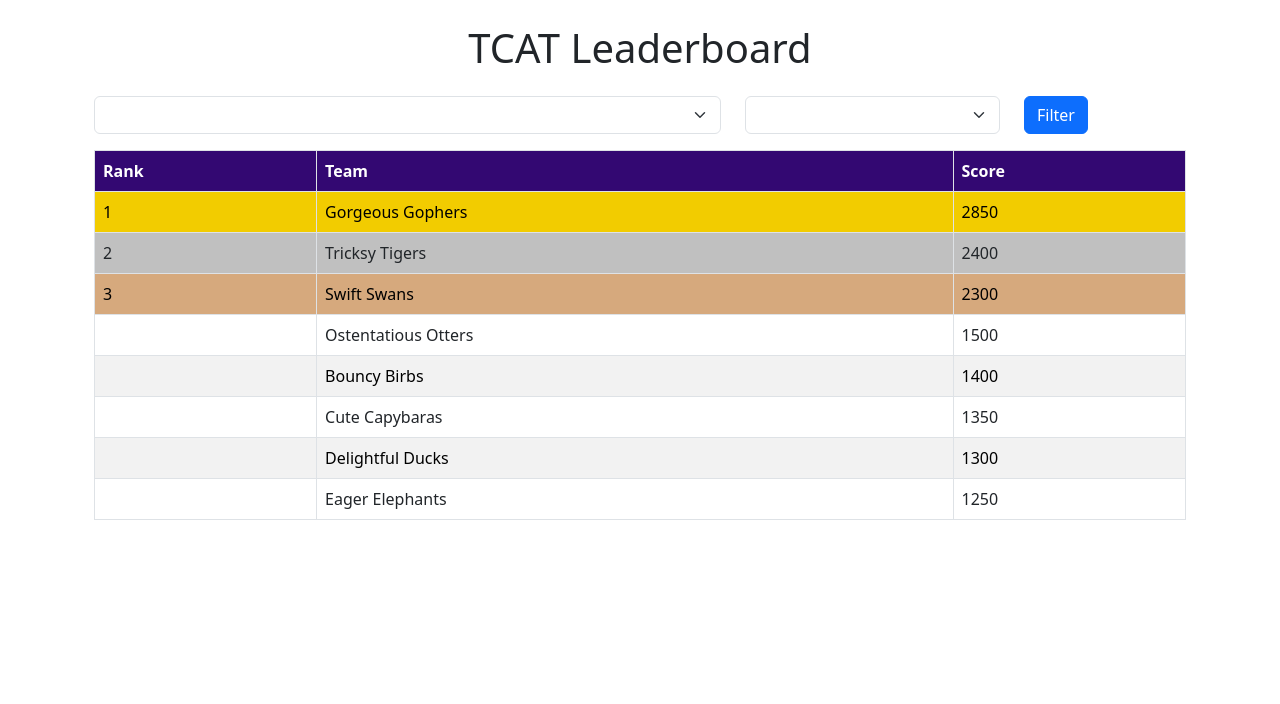
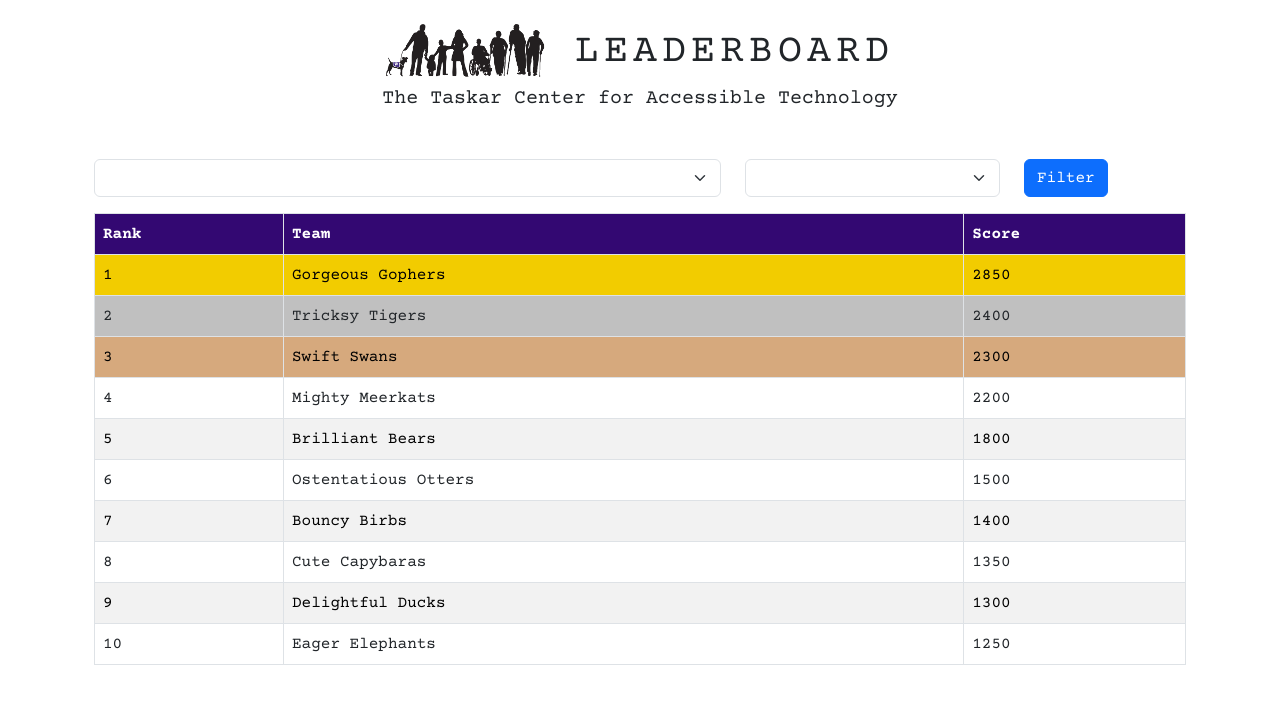
Before and after one commit to TaskarCenterAtUW/workspaces-leaderboard, a Vue app in the folder frontend/: page / in a window 1280 px wide. Both pictures are taken after a click on the button "Filter". Shown: the top 704 px of the page. Built offline with nearby package versions, Linux system fonts and the light colour scheme.

Commit message:
adding logo, fun font, extracting hardcoded CSS and test data

```diff
--- a/frontend/index.html
+++ b/frontend/index.html
@@ -3,8 +3,12 @@
     <head>
         <meta charset="UTF-8">
         <meta name="viewport" content="width=device-width, initial-scale=1.0">
-        <title>Leaderboard</title>
+        <title>TCAT Leaderboard</title>
+        <link rel="preconnect" href="https://fonts.googleapis.com">
+        <link rel="preconnect" href="https://fonts.gstatic.com" crossorigin>
+        <link href="https://fonts.googleapis.com/css2?family=Courier+Prime:ital,wght@0,400;0,700;1,400;1,700&display=swap" rel="stylesheet">
         <link href="https://cdn.jsdelivr.net/npm/bootstrap@5.3.8/dist/css/bootstrap.min.css" rel="stylesheet" integrity="sha384-sRIl4kxILFvY47J16cr9ZwB07vP4J8+LH7qKQnuqkuIAvNWLzeN8tE5YBujZqJLB" crossorigin="anonymous">
+        <link href="/style.css" rel="stylesheet">
     </head>
     <body>
         <div id="app" class="container my-4"></div>
--- /dev/null
+++ b/frontend/public/style.css
@@ -0,0 +1,26 @@
+body, h1, h5 {
+    font-family: "Courier Prime", monospace;
+    font-weight: 400;
+    font-style: normal;
+}
+
+h1 {
+    letter-spacing: 5px;
+}
+
+.table {
+    --bs-table-color: initial;
+    --bs-table-bg: initial;
+}
+
+#result-1 {
+    background-color: #FFD700
+}
+
+#result-2 {
+    background-color: #C0C0C0;
+}
+
+#result-3 {
+    background-color: #e1b284;
+}
--- a/frontend/src/App.vue
+++ b/frontend/src/App.vue
@@ -1,6 +1,10 @@
 <template>
     <div id="app" class="container my-4">
-        <h1 class="text-center mb-4">TCAT Leaderboard</h1>
+        <h1 class="text-center mb-2">
+            <img src="/cropped-tcat-logo_sm.png" alt="Logo" />
+            LEADERBOARD
+        </h1>
+        <h5 class="text-center mb-5">The Taskar Center for Accessible Technology</h5>
 
         <!-- Filters -->
         <div class="row justify-content-center">
@@ -32,25 +36,10 @@
                     </tr>
                 </thead>
                 <tbody>
-                    <tr style="background-color: #FFD700">
-                        <td>1</td>
-                        <td>Gorgeous Gophers</td>
-                        <td>2850</td>
-                    </tr>
-                    <tr style="background-color: #C0C0C0">
-                        <td>2</td>
-                        <td>Tricksy Tigers</td>
-                        <td>2400</td>
-                    </tr>
-                    <tr style="background-color: #e1b284;">
-                        <td>3</td>
-                        <td>Swift Swans</td>
-                        <td>2300</td>
-                    </tr>
-                    <tr v-for="entry in leaderboard" :key="entry.name">
-                    <td></td>
-                    <td>{{ entry.name }}</td>
-                    <td>{{ entry.score }}</td>
+                    <tr v-for="(result, index) in leaderboard" :key="result.name" :id="`result-${++index}`">
+                        <td>{{ index }}</td>
+                        <td>{{ result.name }}</td>
+                        <td>{{ result.score }}</td>
                     </tr>
                 </tbody>
             </table>
@@ -70,6 +59,11 @@ export default {
     methods: {
         fetchLeaderboard() {
             this.leaderboard = [
+                { "name": "Gorgeous Gophers", "score": 2850 },
+                { "name": "Tricksy Tigers", "score": 2400 },
+                { "name": "Swift Swans", "score": 2300 },
+                { "name": "Mighty Meerkats", "score": 2200 },
+                { "name": "Brilliant Bears", "score": 1800 },
                 { "name": "Ostentatious Otters", "score": 1500 },
                 { "name": "Bouncy Birbs", "score": 1400 },
                 { "name": "Cute Capybaras", "score": 1350 },
@@ -91,10 +85,3 @@ export default {
     }
 };
 </script>
-
-<style>
-.table {
-    --bs-table-color: initial;
-    --bs-table-bg: initial;
-}
-</style>
```
Also changed, not shown: frontend/public/cropped-tcat-logo_sm.png (added).
